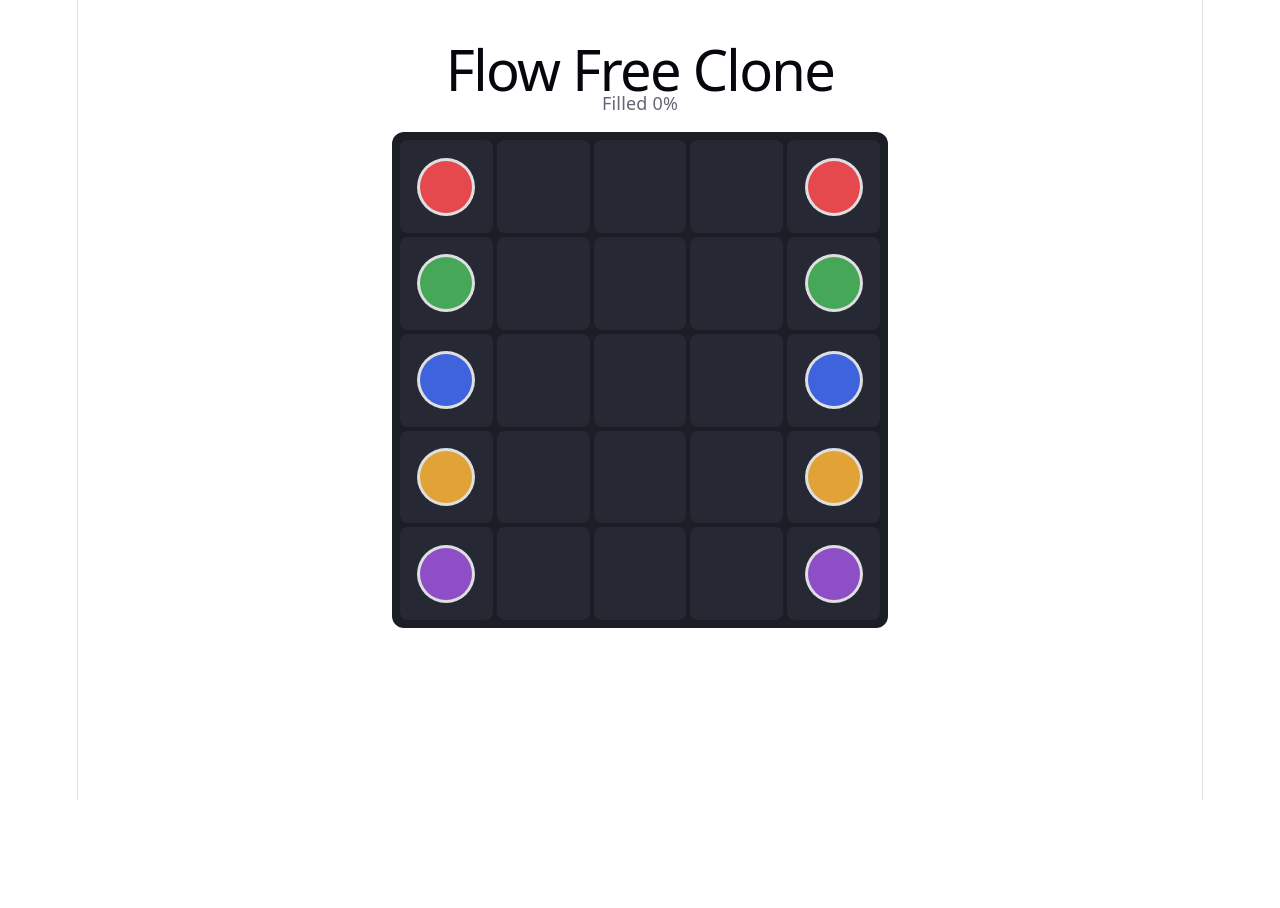
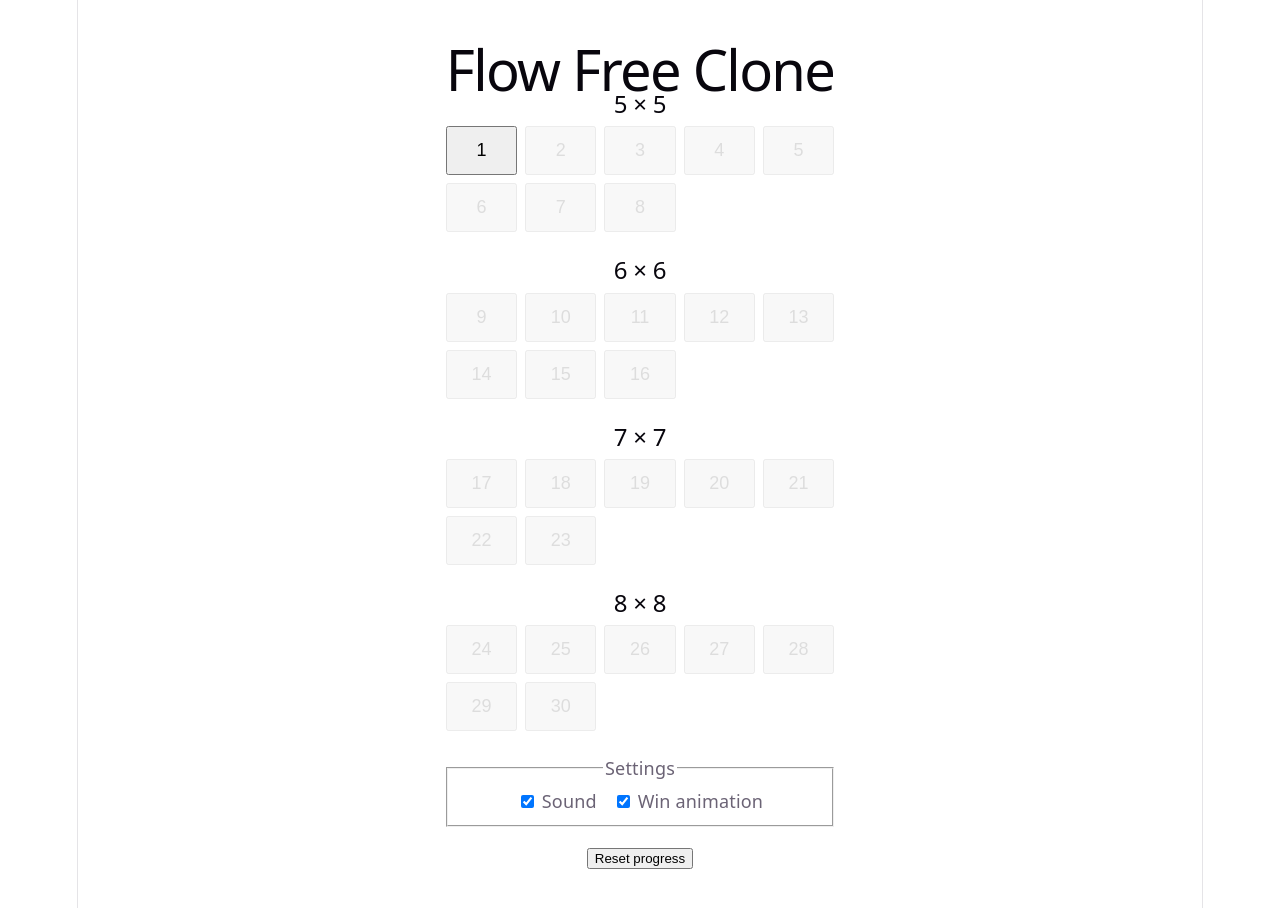
Before and after one commit to gerrcass/flow-free-clone, a React (Vite) app: page / in a window 1280 px wide. Shown: the top 908 px of the page. Before the commit the page ends 800 px from the top, so only its background shows below. Built offline with nearby package versions, Linux system fonts and the light colour scheme.

Commit message:
feat: progression UX with level select, fill HUD, localStorage (#3)
- Ordered unlock + completion checkmarks grouped by Board size
- Fill-% HUD, win overlay with next-Level button
- Versioned localStorage keys for progress/settings + reset button

```diff
--- a/src/App.css
+++ b/src/App.css
@@ -18,3 +18,45 @@
   margin-top: 16px;
   font-weight: 600;
 }
+
+.win-overlay {
+  margin-top: 16px;
+  padding: 16px;
+  border: 1px solid currentColor;
+  border-radius: 12px;
+}
+
+.level-select section {
+  margin-bottom: 24px;
+}
+
+.level-grid {
+  list-style: none;
+  display: grid;
+  grid-template-columns: repeat(auto-fill, minmax(64px, 1fr));
+  gap: 8px;
+  padding: 0;
+  margin: 0;
+}
+
+.level-button {
+  width: 100%;
+  padding: 12px 0;
+  font-size: 1rem;
+}
+
+.level-button:disabled {
+  opacity: 0.4;
+  cursor: not-allowed;
+}
+
+.checkmark {
+  font-weight: 700;
+}
+
+.settings {
+  margin: 16px 0;
+  display: flex;
+  gap: 16px;
+  justify-content: center;
+}
--- a/src/App.tsx
+++ b/src/App.tsx
@@ -1,29 +1,154 @@
-import { useMemo, useReducer } from 'react';
+import { useEffect, useMemo, useReducer, useState } from 'react';
 import Board from './components/Board';
+import LevelSelect from './components/LevelSelect';
+import { PACK } from './game/pack';
+import {
+  completeLevel,
+  createDefaultSettings,
+  loadProgress,
+  loadSettings,
+  resetProgress,
+  saveProgress,
+  saveSettings,
+} from './game/progress';
 import { createInitialState, reducer } from './game/reducer';
-import { FIXTURE_LEVEL } from './game/fixture';
 import { fillRatio, isSolved } from './game/win';
 import './App.css';
 
-function App() {
+function PlayLevel({
+  index,
+  onWin,
+  onExit,
+  onNext,
+}: {
+  index: number;
+  onWin: (index: number) => void;
+  onExit: () => void;
+  onNext: () => void;
+}) {
   const [state, dispatch] = useReducer(reducer, undefined, () =>
-    createInitialState(FIXTURE_LEVEL),
+    createInitialState(PACK[index]),
   );
   const solved = useMemo(() => isSolved(state.level, state.pipes), [state]);
   const fill = useMemo(() => fillRatio(state.level, state.pipes), [state]);
+  const hasNext = index + 1 < PACK.length;
+
+  useEffect(() => {
+    if (solved) onWin(index);
+  }, [solved, index, onWin]);
+
+  return (
+    <section aria-label={`Level ${index + 1}`}>
+      <p className="hud" aria-live="polite">
+        Filled {Math.round(fill * 100)}%
+      </p>
+      <Board state={state} dispatch={dispatch} />
+      {solved && (
+        <div className="win-overlay" role="dialog" aria-label={`Level ${index + 1} complete`}>
+          <p className="win" role="status">
+            Level {index + 1} complete: every Cell filled and every Color connected.
+          </p>
+          {hasNext ? (
+            <button type="button" onClick={onNext}>
+              Next Level
+            </button>
+          ) : (
+            <p>Pack complete — every Level solved.</p>
+          )}
+          <button type="button" onClick={onExit}>
+            Level select
+          </button>
+        </div>
+      )}
+      {!solved && (
+        <button type="button" onClick={onExit}>
+          Level select
+        </button>
+      )}
+    </section>
+  );
+}
+
+function readProgress(): boolean[] {
+  if (typeof localStorage === 'undefined') return [];
+  return loadProgress(localStorage, PACK.length);
+}
+
+function readSettings() {
+  if (typeof localStorage === 'undefined') return createDefaultSettings();
+  return loadSettings(localStorage);
+}
+
+function App() {
+  const [selected, setSelected] = useState<number | null>(null);
+  const [completed, setCompleted] = useState<boolean[]>(readProgress);
+  const [settings, setSettings] = useState(readSettings);
+
+  useEffect(() => {
+    saveProgress(localStorage, completed);
+  }, [completed]);
+
+  useEffect(() => {
+    saveSettings(localStorage, settings);
+  }, [settings]);
+
+  const handleWin = (index: number) => {
+    setCompleted((prev) => {
+      if (prev[index] === true) return prev;
+      return completeLevel(prev, index);
+    });
+  };
+
+  const handleReset = () => {
+    resetProgress(localStorage);
+    setCompleted(loadProgress(localStorage, PACK.length));
+    setSettings(createDefaultSettings());
+    setSelected(null);
+  };
 
   return (
     <main className="app">
       <h1>Flow Free Clone</h1>
-      <p className="hud" aria-live="polite">
-        Filled {Math.round(fill * 100)}%
-        {solved && ' — Solved!'}
-      </p>
-      <Board state={state} dispatch={dispatch} />
-      {solved && (
-        <p className="win" role="status">
-          Board complete: every Cell filled and every Color connected.
-        </p>
+      {selected === null ? (
+        <>
+          <LevelSelect completed={completed} onSelect={setSelected} />
+          <fieldset className="settings">
+            <legend>Settings</legend>
+            <label>
+              <input
+                type="checkbox"
+                checked={settings.sound}
+                onChange={(e) => setSettings((s) => ({ ...s, sound: e.target.checked }))}
+              />{' '}
+              Sound
+            </label>
+            <label>
+              <input
+                type="checkbox"
+                checked={settings.animation}
+                onChange={(e) =>
+                  setSettings((s) => ({ ...s, animation: e.target.checked }))
+                }
+              />{' '}
+              Win animation
+            </label>
+          </fieldset>
+          <button type="button" onClick={handleReset}>
+            Reset progress
+          </button>
+        </>
+      ) : (
+        <PlayLevel
+          key={selected}
+          index={selected}
+          onWin={handleWin}
+          onExit={() => setSelected(null)}
+          onNext={() => {
+            // Winning just completed `selected`, so the next Level is
+            // unlocked by construction; at the Pack end return to select.
+            setSelected(selected + 1 < PACK.length ? selected + 1 : null);
+          }}
+        />
       )}
     </main>
   );
--- /dev/null
+++ b/src/components/LevelSelect.tsx
@@ -0,0 +1,48 @@
+import { PACK } from '../game/pack';
+import { groupBySize, isUnlocked } from '../game/progress';
+
+interface LevelSelectProps {
+  completed: boolean[];
+  onSelect: (index: number) => void;
+}
+
+export default function LevelSelect({ completed, onSelect }: LevelSelectProps) {
+  const groups = groupBySize(PACK);
+  return (
+    <div className="level-select">
+      {groups.map((group) => (
+        <section key={group.size} aria-label={`${group.size} by ${group.size} Levels`}>
+          <h2>
+            {group.size} × {group.size}
+          </h2>
+          <ol className="level-grid">
+            {group.indices.map((index) => {
+              const done = completed[index] === true;
+              const unlocked = isUnlocked(completed, index);
+              const label = `Level ${index + 1}${done ? ', completed' : ''}${unlocked ? '' : ', locked'}`;
+              return (
+                <li key={index}>
+                  <button
+                    type="button"
+                    className="level-button"
+                    disabled={!unlocked}
+                    onClick={() => onSelect(index)}
+                    aria-label={label}
+                  >
+                    <span aria-hidden="true">{index + 1}</span>
+                    {done && (
+                      <span aria-hidden="true" className="checkmark">
+                        {' '}
+                        ✓
+                      </span>
+                    )}
+                  </button>
+                </li>
+              );
+            })}
+          </ol>
+        </section>
+      ))}
+    </div>
+  );
+}
--- /dev/null
+++ b/src/game/progress.ts
@@ -0,0 +1,94 @@
+import type { Level } from './types';
+
+export const PROGRESS_KEY = 'flow-free-clone:progress:v1';
+export const SETTINGS_KEY = 'flow-free-clone:settings:v1';
+
+export interface Settings {
+  sound: boolean;
+  animation: boolean;
+}
+
+export interface StorageLike {
+  getItem(key: string): string | null;
+  setItem(key: string, value: string): void;
+  removeItem(key: string): void;
+}
+
+export function isUnlocked(completed: boolean[], index: number): boolean {
+  if (index < 0 || index >= completed.length) return false;
+  return completed.slice(0, index).every((c) => c === true);
+}
+
+export function completeLevel(completed: boolean[], index: number): boolean[] {
+  if (index < 0 || index >= completed.length) return completed;
+  if (completed[index]) return completed;
+  const next = [...completed];
+  next[index] = true;
+  return next;
+}
+
+export function groupBySize(pack: Level[]): { size: number; indices: number[] }[] {
+  const order: number[] = [];
+  const groups = new Map<number, number[]>();
+  pack.forEach((level, index) => {
+    if (!groups.has(level.size)) {
+      groups.set(level.size, []);
+      order.push(level.size);
+    }
+    groups.get(level.size)?.push(index);
+  });
+  return order
+    .sort((a, b) => a - b)
+    .map((size) => ({ size, indices: groups.get(size) ?? [] }));
+}
+
+function emptyProgress(total: number): boolean[] {
+  return Array.from({ length: total }, () => false);
+}
+
+export function loadProgress(storage: StorageLike, total: number): boolean[] {
+  const fallback = emptyProgress(total);
+  try {
+    const raw = storage.getItem(PROGRESS_KEY);
+    if (raw === null) return fallback;
+    const parsed: unknown = JSON.parse(raw);
+    if (!Array.isArray(parsed)) return fallback;
+    return fallback.map((_, i) => parsed[i] === true);
+  } catch {
+    return fallback;
+  }
+}
+
+export function saveProgress(storage: StorageLike, completed: boolean[]): void {
+  storage.setItem(PROGRESS_KEY, JSON.stringify(completed));
+}
+
+export function createDefaultSettings(): Settings {
+  return { sound: true, animation: true };
+}
+
+export function loadSettings(storage: StorageLike): Settings {
+  const fallback = createDefaultSettings();
+  try {
+    const raw = storage.getItem(SETTINGS_KEY);
+    if (raw === null) return fallback;
+    const parsed = JSON.parse(raw) as Partial<Settings>;
+    if (typeof parsed !== 'object' || parsed === null) return fallback;
+    return {
+      sound: typeof parsed.sound === 'boolean' ? parsed.sound : fallback.sound,
+      animation:
+        typeof parsed.animation === 'boolean' ? parsed.animation : fallback.animation,
+    };
+  } catch {
+    return fallback;
+  }
+}
+
+export function saveSettings(storage: StorageLike, settings: Settings): void {
+  storage.setItem(SETTINGS_KEY, JSON.stringify(settings));
+}
+
+export function resetProgress(storage: StorageLike): void {
+  storage.removeItem(PROGRESS_KEY);
+  storage.removeItem(SETTINGS_KEY);
+}
```
Also changed, not shown: 1 other file (tests, documents, lock files or other folders).
